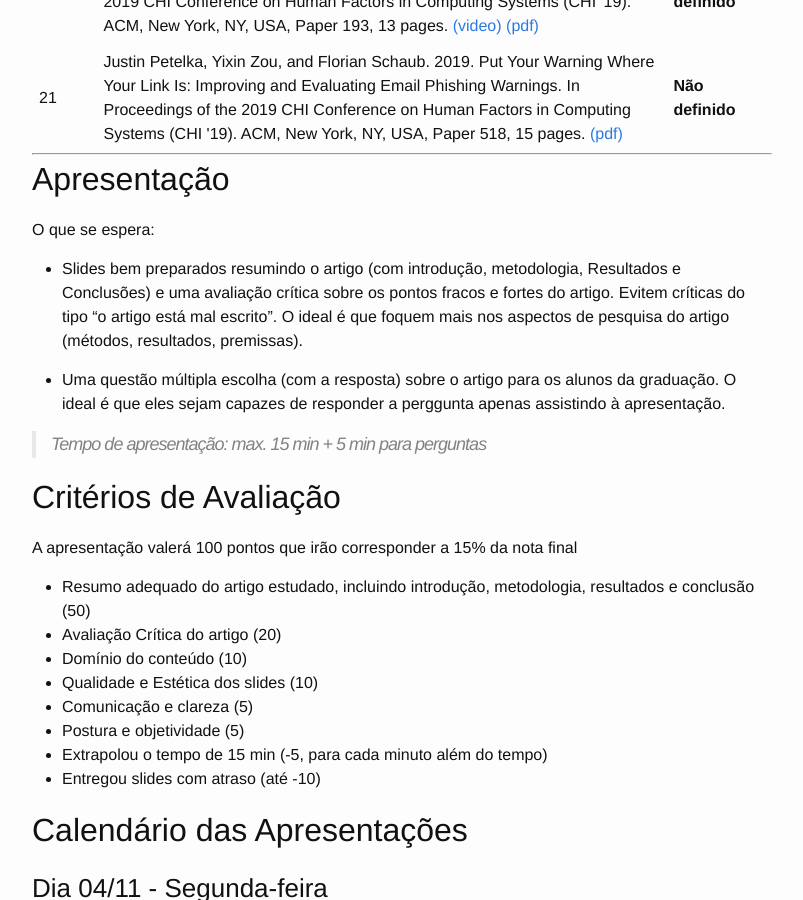
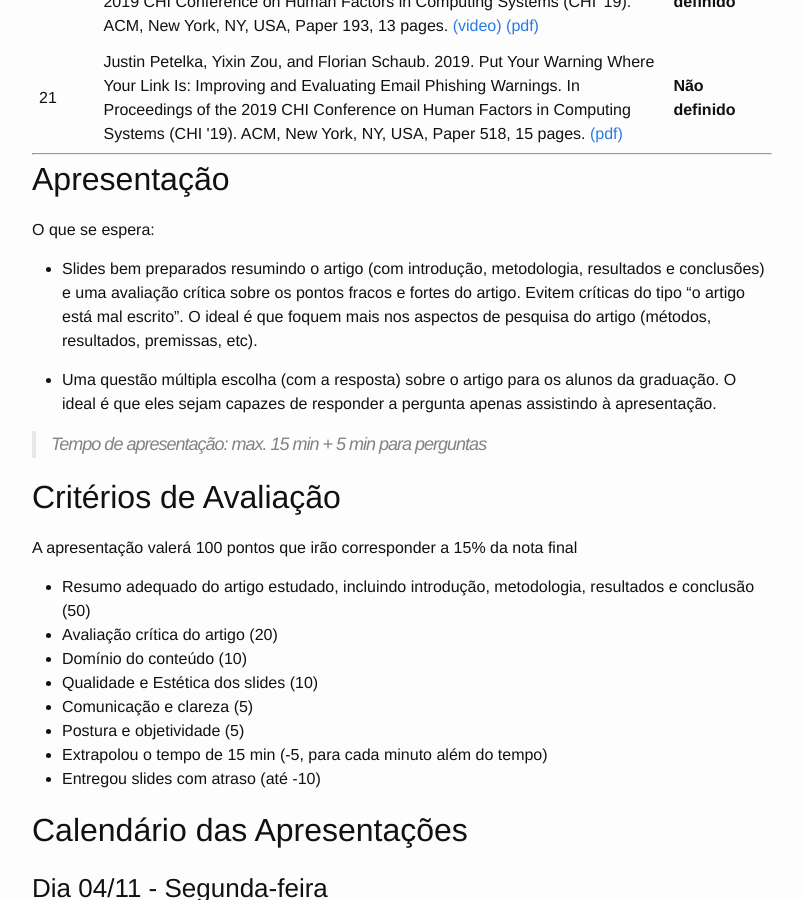
Before and after one commit to emanueles/datavis-course, a Jekyll site: the page built from _posts/2019-10-17-papers.md, in a window 1280 px wide and 900 px high, scrolled down 2438 px. Shown: the whole window, without its empty margins (238-1041 px from the left). Built offline with Jekyll 4.4.1, drawn with Linux system fonts in a browser that asks for light colours.

Commit message:
Fixed typo.

```diff
--- a/_posts/2019-10-17-papers.md
+++ b/_posts/2019-10-17-papers.md
@@ -135,9 +135,9 @@ Algumas sugestões de artigos para apresentação:
 
 O que se espera:
 
-* Slides bem preparados resumindo o artigo (com introdução, metodologia, Resultados e Conclusões) e uma avaliação crítica sobre os pontos fracos e fortes do artigo. Evitem críticas do tipo "o artigo está mal escrito". O ideal é que foquem mais nos aspectos de pesquisa do artigo (métodos, resultados, premissas).
+* Slides bem preparados resumindo o artigo (com introdução, metodologia, resultados e conclusões) e uma avaliação crítica sobre os pontos fracos e fortes do artigo. Evitem críticas do tipo "o artigo está mal escrito". O ideal é que foquem mais nos aspectos de pesquisa do artigo (métodos, resultados, premissas, etc).
 
-* Uma questão múltipla escolha (com a resposta) sobre o artigo para os alunos da graduação. O ideal é que eles sejam capazes de responder a perggunta apenas assistindo à apresentação.
+* Uma questão múltipla escolha (com a resposta) sobre o artigo para os alunos da graduação. O ideal é que eles sejam capazes de responder a pergunta apenas assistindo à apresentação.
 
 > Tempo de apresentação: max. 15 min + 5 min para perguntas
 
@@ -145,7 +145,7 @@ O que se espera:
 A apresentação valerá 100 pontos que irão corresponder a 15% da nota final
 
 * Resumo adequado do artigo estudado, incluindo introdução, metodologia, resultados e conclusão (50)
-* Avaliação Crítica do artigo (20)
+* Avaliação crítica do artigo (20)
 * Domínio do conteúdo (10)
 * Qualidade e Estética dos slides (10)
 * Comunicação e clareza (5)
```
